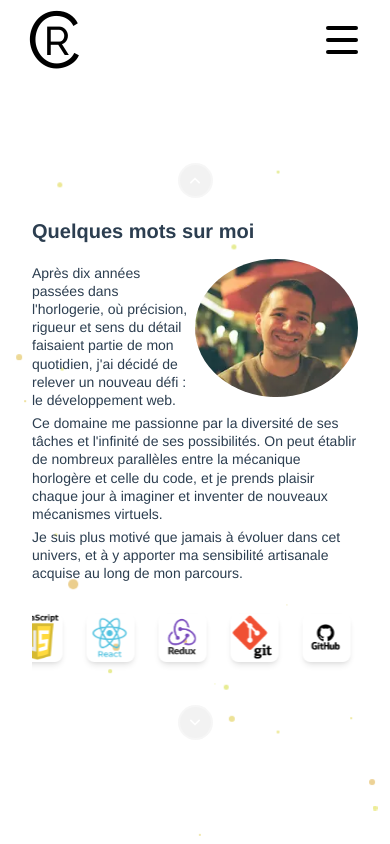
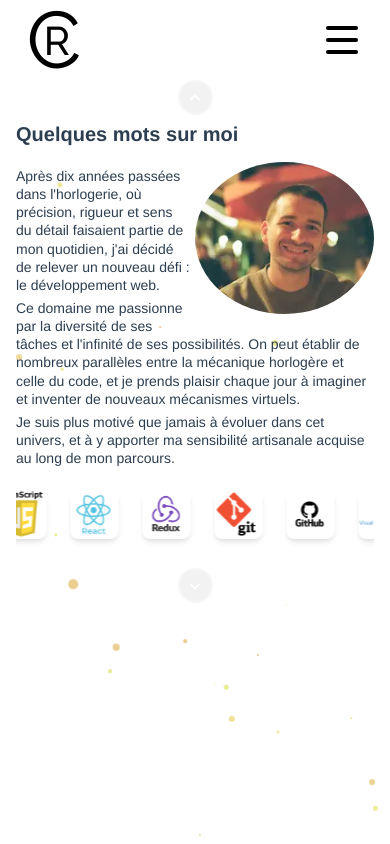
Before and after one commit to roCal93/Romain-Calmelet, a React (Vite) app: page /Romain-Calmelet/presentation in a window 390 px wide. Built offline with nearby package versions, Linux system fonts and the light colour scheme.

Commit message:
responsiveAdjust

```diff
--- a/src/components/projectCarousel/projectCarousel.module.scss
+++ b/src/components/projectCarousel/projectCarousel.module.scss
@@ -41,7 +41,7 @@
   scroll-snap-align: center;
   transition: transform 0.3s ease;
   cursor: pointer;
-  @media (max-width: 1000px) {
+  @media (max-width: 1050px) {
     width: 90%;
   }
 
--- a/src/pages/home/home.module.scss
+++ b/src/pages/home/home.module.scss
@@ -1,13 +1,13 @@
 .container {
   display: flex;
   flex-direction: column;
-  justify-content: space-between;
+  justify-content: space-around;
   align-items: center;
   height: 80%;
   width: 100%;
   margin: 1rem 1rem 1rem 1rem;
   @media (max-width: 768px) {
-    height: 65vh;
+    height: 75vh;
   }
 
   .intro {
--- a/src/pages/portfolio/portfolio.module.scss
+++ b/src/pages/portfolio/portfolio.module.scss
@@ -7,11 +7,13 @@
   height: 100%;
   padding: 1rem 3rem;
   @media (max-width: 780px) {
-    height: 90%;
+    height: 80%;
   }
   @media (max-width: 550px) {
-    gap: 1rem;
-    padding: 1rem 1rem;
+    height: 100%;
+    gap: 0;
+    padding: 0 1rem;
+    justify-content: flex-start;
   }
 
   .title {
@@ -29,6 +31,9 @@
       @media (max-width: 900px) {
         text-align: center;
         margin-top: 3rem;
+        @media (max-width: 550px) {
+          margin-top: 1rem;
+        }
       }
     }
 
--- a/src/pages/presentation/presentation.module.scss
+++ b/src/pages/presentation/presentation.module.scss
@@ -8,9 +8,10 @@
   position: relative;
   @media (max-width: 1024px) {
     padding-bottom: 1rem;
-    height: 80%;
   }
-
+  @media (max-width: 480px) {
+    justify-content: flex-start;
+  }
   .aboutMe {
     display: flex;
     justify-content: space-between;
@@ -25,7 +26,7 @@
       align-items: center;
       justify-content: center;
       gap: 0.5rem;
-      padding: 0.5rem 1rem;
+      padding: 0.5rem 0;
     }
 
     .text {
@@ -63,7 +64,7 @@
         @media (max-width: 768px) {
           min-height: 0;
           overflow: hidden;
-          margin-bottom: 1rem;
+          margin-bottom: 0.5rem;
         }
 
         .floatingImage {
--- a/src/styles/global.scss
+++ b/src/styles/global.scss
@@ -110,7 +110,7 @@ p {
   max-height: 100vh;
   display: flex;
   flex-direction: column;
-  justify-content: center;
+  justify-content: flex-start;
   align-items: center;
   box-sizing: border-box;
   padding: 0;
```
Also changed, not shown: 4 other files (tests, documents, lock files or other folders).
